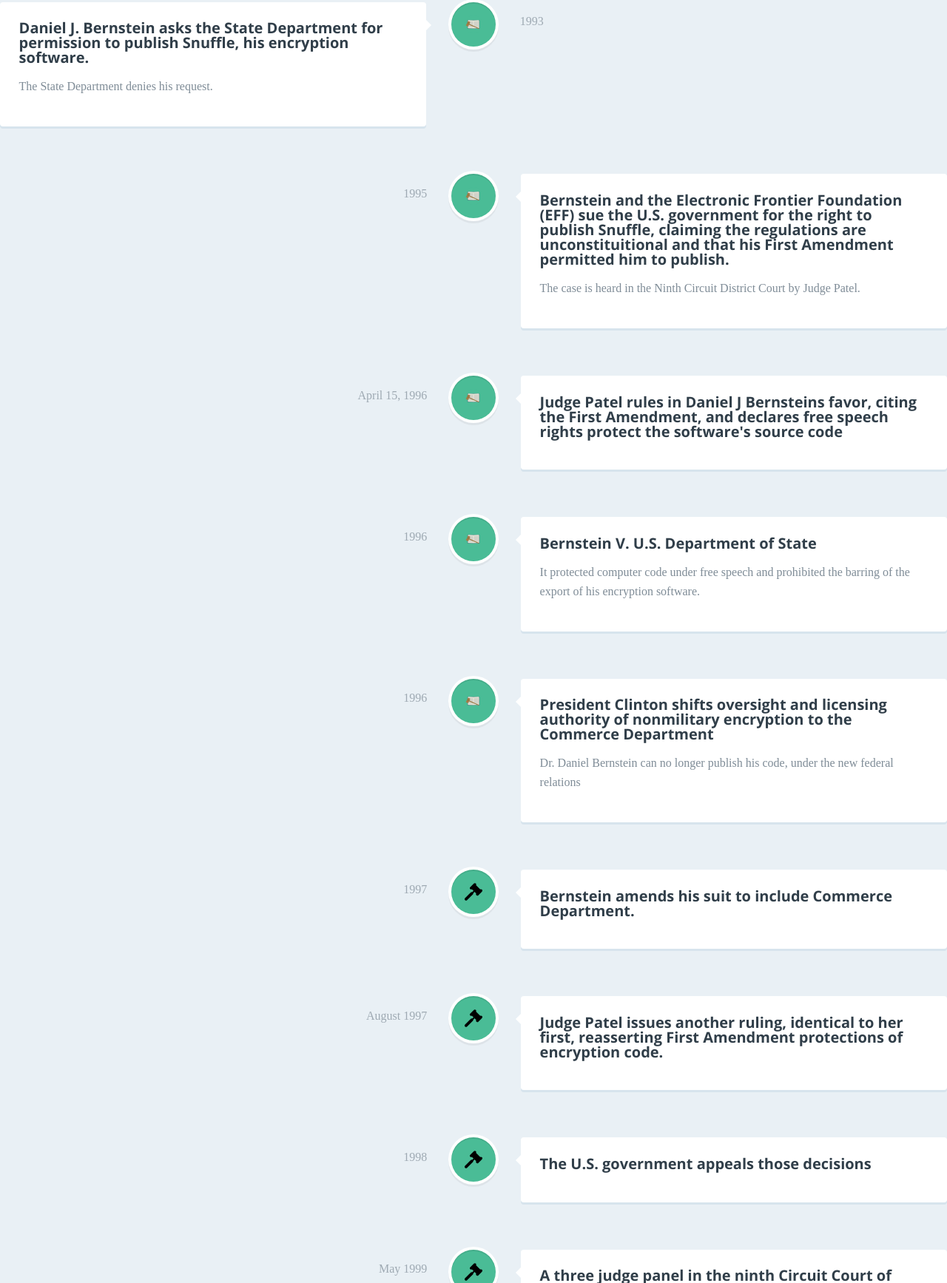
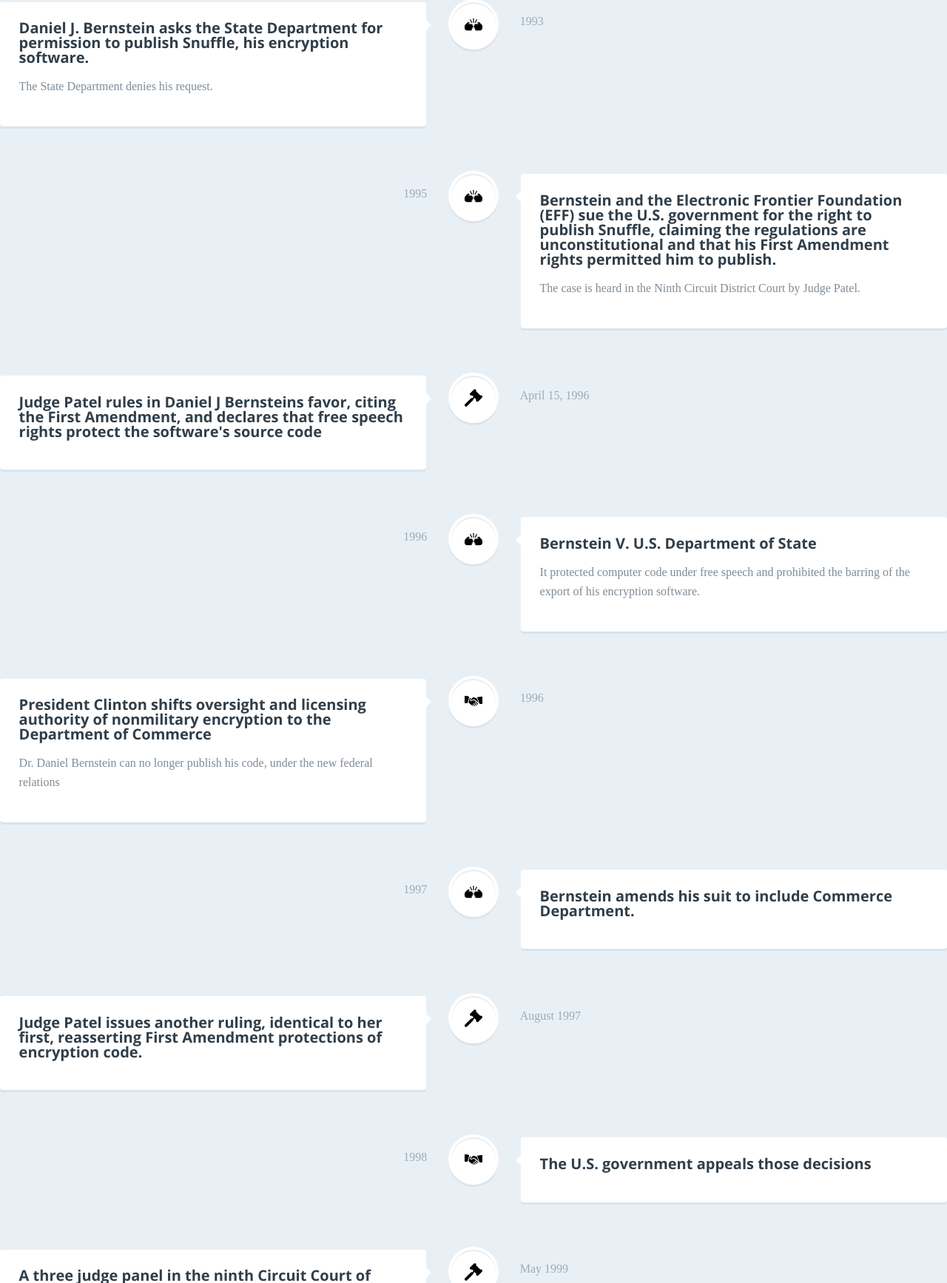
Before and after one commit to itmmckernan/itmmckernan.github.io.old, a plain HTML site: page index.html in a window 1280 px wide. Shown: the part 447-2182 px from the top of the page at 74% size. Drawn offline with nearby package versions, Linux system fonts and the light colour scheme; a web font is replaced by a local one.

Commit message:
Orgainizing and chaging icons
this better work

```diff
--- a/css/style.css
+++ b/css/style.css
@@ -154,14 +154,14 @@ header h1 {
   margin-left: -12px;
   margin-top: -12px;
 }
-.cd-timeline-img.cd-picture {
-  background: #4ABC96;
+.cd-timeline-img.conflict {
+  background: #FFFFFF;
 }
-.cd-timeline-img.cd-movie {
-  background: #4ABC96;
+.cd-timeline-img.compromise {
+  background: #FFFFFF;
 }
-.cd-timeline-img.cd-location {
-  background: #4ABC96;
+.cd-timeline-img.ruling {
+  background: #FFFFFF;
 }
 @media only screen and (min-width: 1170px) {
   .cd-timeline-img {
--- a/index.html
+++ b/index.html
@@ -15,8 +15,8 @@
 <body>
 
 		<div class="cd-timeline-block">
-			<div class="cd-timeline-img cd-location">
-				<img src="img/cd-icon-location.svg" alt="Location">
+			<div class="cd-timeline-img compromise">
+				<img src="img/compromise.svg" alt="Compromise">
 			</div> <!-- cd-timeline-img -->
 
 			<div class="cd-timeline-content">
@@ -28,8 +28,8 @@
 		</div> <!-- cd-timeline-block -->
 
 			<div class="cd-timeline-block">
-			<div class="cd-timeline-img cd-movie">
-				<img src="img/cd-icon-movie.svg" alt="Movie">
+			<div class="cd-timeline-img conflict">
+				<img src="img/conflict.svg" alt="Conflict">
 			</div> <!-- cd-timeline-img -->
 
 			<div class="cd-timeline-content">
@@ -41,8 +41,8 @@
 
 
 			<div class="cd-timeline-block">
-			<div class="cd-timeline-img cd-movie">
-				<img src="img/cd-icon-movie.svg" alt="Movie">
+			<div class="cd-timeline-img conflict">
+				<img src="img/conflict.svg" alt="Conflict">
 			</div> <!-- cd-timeline-img -->
 
 			<div class="cd-timeline-content">
@@ -52,28 +52,28 @@
 			</div> <!-- cd-timeline-content -->
 		</div> <!-- cd-timeline-block -->
 
-	<div class="cd-timeline-block">
+
 		<div class="cd-timeline-block">
-			<div class="cd-timeline-img cd-picture">
-				<img src="img/cd-icon-picture.svg" alt="Picture">
+			<div class="cd-timeline-img conflict">
+				<img src="img/conflict.svg" alt="Conflict">
 			</div> <!-- cd-timeline-img -->
 
 			<div class="cd-timeline-content">
-				<h2>Bernstein and the Electronic Frontier Foundation (EFF) sue the U.S. government for the right to publish Snuffle, claiming the regulations are unconstituitional and that his First Amendment permitted him to publish.</h2>
+				<h2>Bernstein and the Electronic Frontier Foundation (EFF) sue the U.S. government for the right to publish Snuffle, claiming the regulations are unconstitutional and that his First Amendment rights permitted him to publish.</h2>
 				<p>The case is heard in the Ninth Circuit District Court by Judge Patel.</p>
 
 				<span class="cd-date">1995</span>
 			</div> <!-- cd-timeline-content -->
 		</div> <!-- cd-timeline-block -->
 
-    <div class="cd-timeline-block">
+
 		<div class="cd-timeline-block">
-			<div class="cd-timeline-img cd-picture">
-				<img src="img/cd-icon-picture.svg" alt="Picture">
+			<div class="cd-timeline-img ruling">
+				<img src="img/Ruling.svg" alt="Ruling">
 			</div> <!-- cd-timeline-img -->
 
 			<div class="cd-timeline-content">
-				<h2>Judge Patel rules in Daniel J Bernsteins favor, citing the First Amendment, and declares free speech rights protect the software's source code</h2>
+				<h2>Judge Patel rules in Daniel J Bernsteins favor, citing the First Amendment, and declares that free speech rights protect the software's source code</h2>
 				<p></p>
 
 				<span class="cd-date">April 15, 1996</span>
@@ -81,8 +81,8 @@
 		</div> <!-- cd-timeline-block -->
 
 		<div class="cd-timeline-block">
-			<div class="cd-timeline-img cd-movie">
-				<img src="img/cd-icon-movie.svg" alt="Movie">
+			<div class="cd-timeline-img conflict">
+				<img src="img/conflict.svg" alt="Conflict">
 			</div> <!-- cd-timeline-img -->
 
 			<div class="cd-timeline-content">
@@ -94,12 +94,12 @@
 		</div> <!-- cd-timeline-block -->
 
 		<div class="cd-timeline-block">
-			<div class="cd-timeline-img cd-picture">
-				<img src="img/cd-icon-picture.svg" alt="Picture">
+			<div class="cd-timeline-img compromise">
+				<img src="img/compromise.svg" alt="Compromise">
 			</div> <!-- cd-timeline-img -->
 
 			<div class="cd-timeline-content">
-				<h2>President Clinton shifts oversight and licensing authority of nonmilitary encryption to the Commerce Department</h2>
+				<h2>President Clinton shifts oversight and licensing authority of nonmilitary encryption to the Department of Commerce</h2>
 				<p>Dr. Daniel Bernstein can no longer publish his code, under the new federal relations</p>
 
 				<span class="cd-date">1996</span>
@@ -107,8 +107,8 @@
 		</div> <!-- cd-timeline-block -->
 
 		<div class="cd-timeline-block">
-			<div class="cd-timeline-img cd-location">
-				<img src="img/cd-icon-location.svg" alt="Location">
+			<div class="cd-timeline-img conflict">
+				<img src="img/conflict.svg" alt="Conflict">
 			</div> <!-- cd-timeline-img -->
 
 			<div class="cd-timeline-content">
@@ -120,8 +120,8 @@
 		</div> <!-- cd-timeline-block -->
 
 		<div class="cd-timeline-block">
-			<div class="cd-timeline-img cd-location">
-				<img src="img/cd-icon-location.svg" alt="Location">
+			<div class="cd-timeline-img ruling">
+				<img src="img/ruling.svg" alt="Ruling">
 			</div> <!-- cd-timeline-img -->
 
 			<div class="cd-timeline-content">
@@ -133,8 +133,8 @@
 		</div> <!-- cd-timeline-block -->
 
 		<div class="cd-timeline-block">
-			<div class="cd-timeline-img cd-location">
-				<img src="img/cd-icon-location.svg" alt="Location">
+			<div class="cd-timeline-img compromise">
+				<img src="img/compromise.svg" alt="Compromise">
 			</div> <!-- cd-timeline-img -->
 
 			<div class="cd-timeline-content">
@@ -146,8 +146,8 @@
 		</div> <!-- cd-timeline-block -->
 
 		<div class="cd-timeline-block">
-			<div class="cd-timeline-img cd-location">
-				<img src="img/cd-icon-location.svg" alt="Location">
+			<div class="cd-timeline-img ruling">
+				<img src="img/ruling.svg" alt="Ruling">
 			</div> <!-- cd-timeline-img -->
 
 			<div class="cd-timeline-content">
@@ -158,8 +158,8 @@
 			</div> <!-- cd-timeline-content -->
 		</div> <!-- cd-timeline-block -->
 		<div class="cd-timeline-block">
-			<div class="cd-timeline-img cd-location">
-				<img src="img/cd-icon-location.svg" alt="Location">
+			<div class="cd-timeline-img compromise">
+				<img src="img/compromise.svg" alt="Compromise">
 			</div> <!-- cd-timeline-img -->
 
 			<div class="cd-timeline-content">
@@ -170,8 +170,8 @@
 			</div> <!-- cd-timeline-content -->
 		</div> <!-- cd-timeline-block -->
 		<div class="cd-timeline-block">
-			<div class="cd-timeline-img cd-location">
-				<img src="img/cd-icon-location.svg" alt="Location">
+			<div class="cd-timeline-img conflict">
+				<img src="img/conflict.svg" alt="Conflict">
 			</div> <!-- cd-timeline-img -->
 
 			<div class="cd-timeline-content">
@@ -182,8 +182,8 @@
 			</div> <!-- cd-timeline-content -->
 		</div> <!-- cd-timeline-block -->
 		<div class="cd-timeline-block">
-			<div class="cd-timeline-img cd-location">
-				<img src="img/cd-icon-location.svg" alt="Location">
+			<div class="cd-timeline-img compromise">
+				<img src="img/compromise.svg" alt="Compromise">
 			</div> <!-- cd-timeline-img -->
 
 			<div class="cd-timeline-content">
@@ -194,8 +194,8 @@
 			</div> <!-- cd-timeline-content -->
 		</div> <!-- cd-timeline-block -->
 		<div class="cd-timeline-block">
-			<div class="cd-timeline-img cd-movie">
-				<img src="img/cd-icon-movie.svg" alt="Movie">
+			<div class="cd-timeline-img ruling">
+				<img src="img/ruling.svg" alt="Ruling">
 			</div> <!-- cd-timeline-img -->
 
 			<div class="cd-timeline-content">
```
Also changed, not shown: img/battle.svg (deleted), img/cd-icon-location0.svg (deleted), img/cd-icon-location1.svg (deleted), img/cd-icon-movie.svg (deleted), img/cd-icon-movie1.svg (deleted), img/cd-icon-picture.svg (deleted), img/cd-icon-picture1.svg (deleted), img/compromise.svg (added), img/conflict.svg (added), img/ruling.svg (renamed from img/cd-icon-location.svg).
